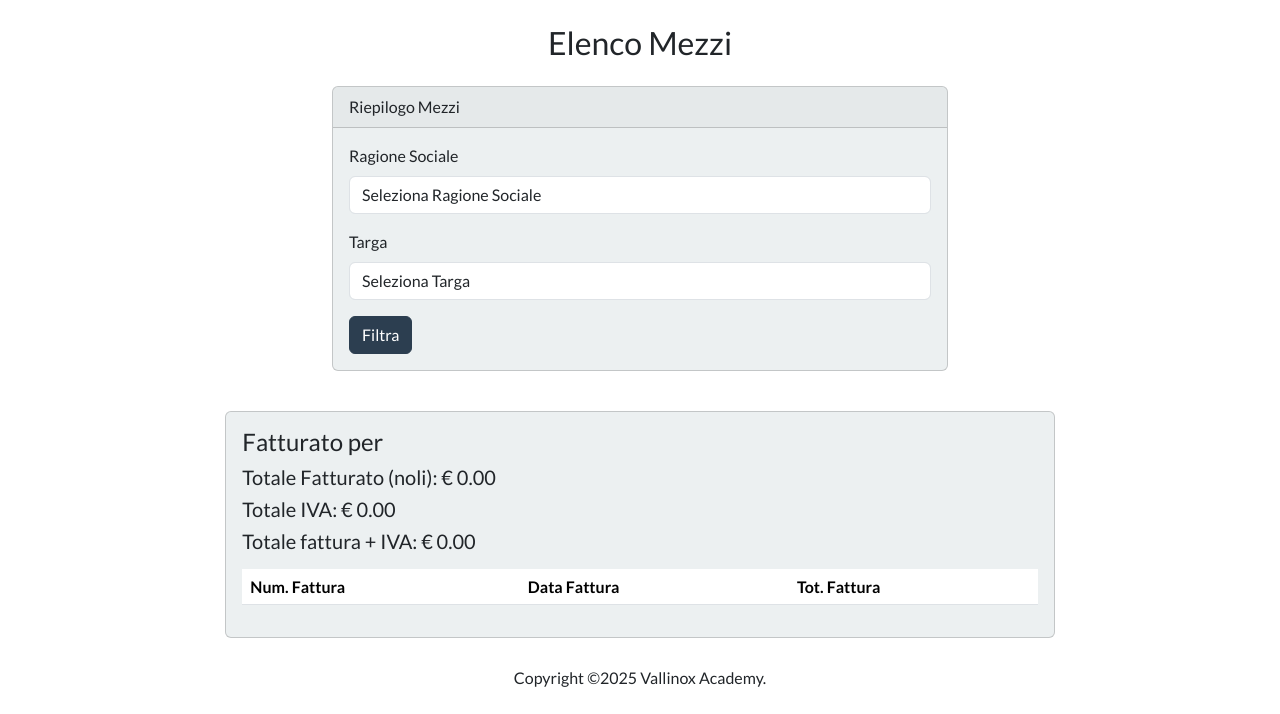
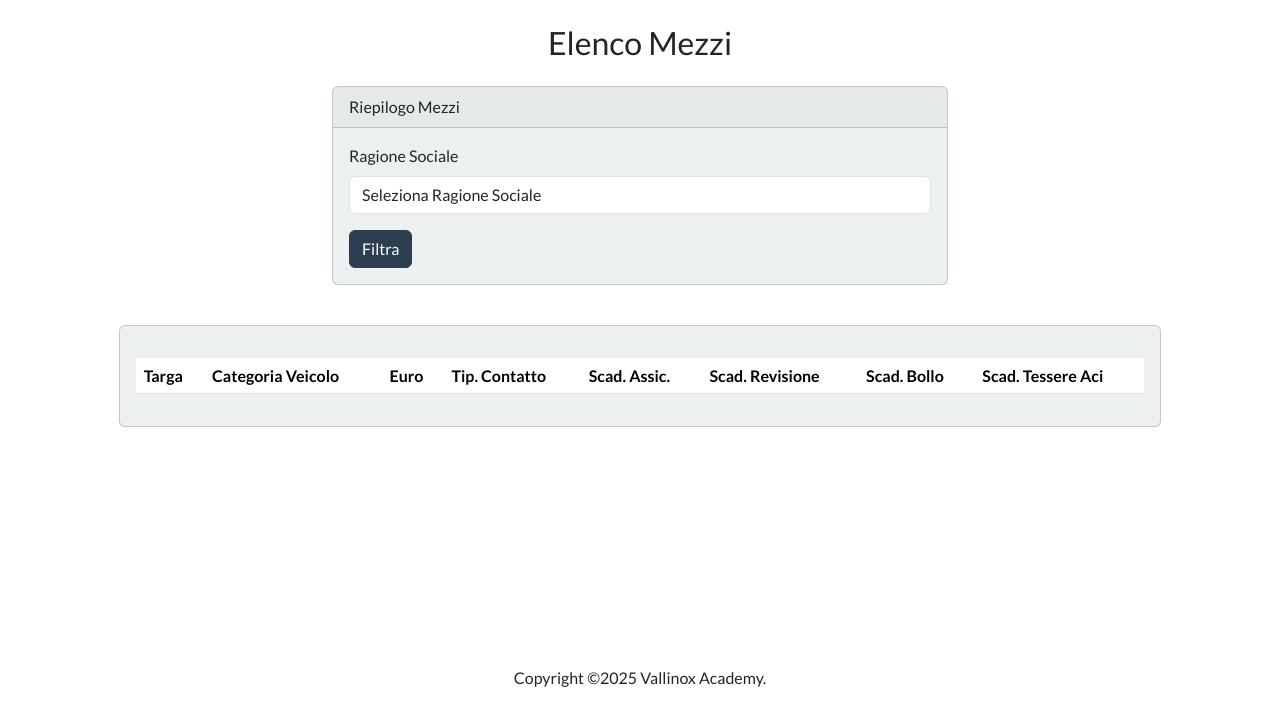
Before and after one commit to Vallinox/Management-Software_Web-Base_SGR, a Django app: page /list/ in a window 1280 px wide. Shown: the part 86-800 px from the top of the page. Run offline with Django 5.2, Linux system fonts and the light colour scheme; tables that the repository leaves empty hold one stand-in row (values such as "Sample post"); lists and menus that the app fills with data are empty; some libraries are stand-ins or nearby versions.

Commit message:
refactor vehicle management templates and views for improved functionality and filtering

```diff
--- a/vehicle/templates/vehicle/add_vehicle.html
+++ b/vehicle/templates/vehicle/add_vehicle.html
@@ -15,7 +15,7 @@
                 <i class="fa-solid fa-truck fa-lg"></i> Nuovo Mezzo
             </div>
             <div class="card-body">
-                <form id="vehicle-form" action="{% url 'add' %}" method="POST">
+                <form id="vehicle-form" action="{% url 'vehicle:add_vehicle' %}" method="POST">
                     {% csrf_token %}
 
                     <div class="form-grid">
--- a/vehicle/templates/vehicle/list_vehicle.html
+++ b/vehicle/templates/vehicle/list_vehicle.html
@@ -11,51 +11,60 @@
 
                 <!-- Dropdown Ragione Sociale -->
                 <div class="mb-3">
-                    <label for="company_name" class="form-label">Ragione Sociale</label>
-                    <select id="company_name" class="form-control">
+                    <label for="company_own" class="form-label">Ragione Sociale</label>
+                    <select id="company_own" class="form-control">
                         <option value="">Seleziona Ragione Sociale</option>
-                        {% for company in company_names %}
-                        <option value="{{ company.company_name }}">{{ company.company_name }}</option>
+                        {% for company in company_own %}
+                        <option value="{{ company.company_own }}">{{ company.company_own }}</option>
                         {% endfor %}
                     </select>
                 </div>
 
-                <!-- Dropdown Targa -->
+                <!-- Dropdown Targa
                 <div class="mb-3">
                     <label for="invoice_year" class="form-label">Targa</label>
                     <select id="invoice_year" class="form-control">
                         <option value="">Seleziona Targa</option>
-                        {% for year in invoice_years %}
-                        <option value="{{ year.year }}">{{ year.year }}</option>
+                        {% for s_plate in plate %}
+                        <option value="{{ s_plate.plate }}">{{ s_plate.plate }}</option>
                         {% endfor %}
                     </select>
                 </div>
+                 -->
 
                 <!-- Bottone per Filtrare -->
-                <button class="btn btn-primary" onclick="filterInvoices()">Filtra</button>
+                <button class="btn btn-primary" onclick="filterVehicle()">Filtra</button>
             </div>
         </div>
     </div>
 </div>
 
 <div class="row justify-content-center mt-4">
-    <div class="col-8">
+    <div class="col-10">
         <div class="card bg-light mb-3">
             <div class="card-body">
-                <h4 class="card-title">Fatturato per <span id="selected-company"></span>
-                    <span id="year_company"></span>
+                <!--
+                <h4 class="card-title">Prossime scadenze per <span id="selected-vehicle"></span>
+                    <span id="plate-select"></span>
                 </h4>
-                <h5 id="revenue-amount">Totale Fatturato (noli): € 0.00</h5>
-                <h5 id="revenue-iva">Totale IVA: € 0.00</h5>
-                <h5 id="revenue-tot">Totale fattura + IVA: € 0.00</h5>
+                <h5 id="revenue-amount">Scadenza assicurazione: </h5>
+                <h5 id="revenue-iva">Scadenza revisione: </h5>
+                <h5 id="revenue-tot">Scadenze bollo: </h5>
+                <h5 id="revenue-tot">Scadenze tessera ACI: </h5>
+                -->
 
                 <!-- Risultati Fatture -->
-                <table class="table mt-3" id="invoice-table">
+                <table class="table mt-3" id="vehicle-table">
                     <thead>
                     <tr>
-                        <th>Num. Fattura</th>
-                        <th>Data Fattura</th>
-                        <th>Tot. Fattura</th>
+                        <th>Targa</th>
+                        <th>Categoria Veicolo</th>
+                        <th>Euro</th>
+                        <th>Tip. Contatto</th>
+                        <th>Scad. Assic.</th>
+                        <th>Scad. Revisione</th>
+                        <th>Scad. Bollo</th>
+                        <th>Scad. Tessere Aci</th>
                     </tr>
                     </thead>
                     <tbody></tbody>
@@ -66,63 +75,32 @@
 </div>
 
 <script>
-    function formatCurrency(value) {
-        return new Intl.NumberFormat('it-IT', { style: 'currency', currency: 'EUR' }).format(value);
-    }
+function filterVehicle() {
+    const companyName = document.getElementById('company_own').value;
 
-    function filterInvoices() {
-        const companyName = document.getElementById('company_name').value;
-        const invoiceYear = document.getElementById('invoice_year').value;
+    fetch(`/vehicles/filter/?company_own=${companyName}`)
+        .then(response => response.json())
+        .then(data => {
+            const tableBody = document.querySelector('#vehicle-table tbody');
+            tableBody.innerHTML = '';  // Pulisce la tabella
 
-        fetch(`/invoices/filter/?company_name=${companyName}&year=${invoiceYear}`)
-            .then(response => {  // Aggiungi questa linea per esaminare la risposta
-            return response.json();
-        })
-            .then(data => {
-            const formattedRevenue = new Intl.NumberFormat('it-IT', {
-                style: 'currency',
-                currency: 'EUR',
-                minimumFractionDigits: 2,
-                maximumFractionDigits: 2
-            }).format(data.revenue);
-
-            const formattedRevenueIVA = new Intl.NumberFormat('it-IT', {
-                style: 'currency',
-                currency: 'EUR',
-                minimumFractionDigits: 2,
-                maximumFractionDigits: 2
-            }).format(data.revenue_iva);
-
-            const formattedRevenue_tot_IVA = new Intl.NumberFormat('it-IT', {
-                style: 'currency',
-                currency: 'EUR',
-                minimumFractionDigits: 2,
-                maximumFractionDigits: 2
-            }).format(data.revenue_tot);
-
-            // Aggiorna la somma del fatturato
-            document.getElementById('revenue-amount').innerHTML = `Totale Fatturato (noli): <strong>${formattedRevenue}</strong>`;
-            document.getElementById('revenue-iva').innerHTML = `Totale IVA: <strong>${formattedRevenueIVA}</strong>`;
-            document.getElementById('revenue-tot').innerHTML = `Totale fattura + IVA: <strong>${formattedRevenue_tot_IVA}</strong>`;
-
-            // Mostra la ragione sociale selezionata
-            document.getElementById('selected-company').innerHTML = `<strong>${companyName}</strong>`;
-            document.getElementById('year_company').innerHTML = ` per l'anno: <strong>${invoiceYear}</strong>`;
-
-            // Aggiorna la tabella delle fatture
-            const tableBody = document.querySelector('#invoice-table tbody');
-            tableBody.innerHTML = '';  // Pulisce la tabella
-            data.invoices.forEach(invoice => {
+            data.vehicles.forEach(vehicle => {
                 const row = document.createElement('tr');
                 row.innerHTML = `
-                <td>${invoice.invoice_number}</td>
-                <td>${invoice.invoice_date}</td>
-                <td><b>${formatCurrency(invoice.freight_cost)}</b></td>`;
-            tableBody.appendChild(row);
-        });
-    })
-        .catch(error => console.error('Errore nel filtro delle fatture:', error));
-    }
+                    <td>${vehicle.plate}</td>
+                    <td>${vehicle.vehicle_category}</td>
+                    <td><b>${vehicle.eur_category}</b></td>
+                    <td>${vehicle.contract_type}</td>
+                    <td>${vehicle.insurance_term_expires}</td>
+                    <td>${vehicle.review_deadline}</td>
+                    <td>${vehicle.bollo_deadline}</td>
+                    <td>${vehicle.aci_card_deadline}</td>
+                `;
+                tableBody.appendChild(row);
+            });
+        })
+        .catch(error => console.error('Errore nel filtro dei mezzi:', error));
+}
 </script>
 
 {% endblock %}
--- a/vehicle/urls.py
+++ b/vehicle/urls.py
@@ -5,4 +5,5 @@ app_name = 'vehicle'
 urlpatterns = [
     path('list/', views.list_vehicle, name='list_vehicle'),
     path('add_vehicle/', views.add_vehicle, name='add_vehicle'),
+    path('vehicles/filter/', views.filter_vehicle, name='filter_vehicles'),
 ]
--- a/vehicle/views.py
+++ b/vehicle/views.py
@@ -9,30 +9,61 @@ from django.urls import reverse
 
 
 def add_vehicle(request):
-    if request.method == 'POST':
+    if request.method == "POST":
         form = VehicleForm(request.POST)
         if form.is_valid():
             new_vehicle = form.save()
 
             # Se la richiesta è AJAX, restituiamo JSON
-            if request.headers.get('X-Requested-With') == 'XMLHttpRequest':
-                return JsonResponse({"success": True, "message": "Mezzo aggiunto con successo!"})
+            if request.headers.get("X-Requested-With") == "XMLHttpRequest":
+                return JsonResponse(
+                    {"success": True, "message": "Mezzo aggiunto con successo!"}
+                )
 
             # Se non è AJAX, torniamo alla pagina normalmente
-            return render(request, 'vehicle/add_vehicle.html', {
-                'form': VehicleForm(),
-                'success': True
-            })
+            return render(
+                request,
+                "vehicle/add_vehicle.html",
+                {"form": VehicleForm(), "success": True},
+            )
         # Se il form non è valido, restituiamo gli errori in JSON se la richiesta è AJAX
-        if request.headers.get('X-Requested-With') == 'XMLHttpRequest':
+        if request.headers.get("X-Requested-With") == "XMLHttpRequest":
             return JsonResponse({"success": False, "errors": form.errors}, status=400)
     else:
         form = VehicleForm()
 
-    return render(request, 'vehicle/add_vehicle.html', {
-        'form': form
-    })
+    return render(request, "vehicle/add_vehicle.html", {"form": form})
+
 
 def list_vehicle(request):
+    # Ottieni tutti i nomi di ragione sociale unici
+    company_names = Vehicle.objects.values("company_own").distinct()
 
-    return render(request, 'vehicle/list_vehicle.html')
+    # Ottieni tutti gli anni unici dalle date delle fatture
+    plate = Vehicle.objects.values("plate").values().distinct()
+
+    context = {"company_own": company_names, "plate": plate}
+    return render(request, "vehicle/list_vehicle.html", context)
+
+
+def filter_vehicle(request):
+    company_own = request.GET.get('company_own')
+    vehicles = Vehicle.objects.all()
+
+    # Filtra per nome dell'azienda
+    if company_own:
+        vehicle = vehicles.filter(company_own=company_own)
+
+    # Restituisci i risultati come JSON
+    vehicle_data = list(vehicles.values(
+        'plate',
+        'vehicle_category',
+        'eur_category',
+        'contract_type',
+        'insurance_term_expires',
+        'review_deadline',
+        'bollo_deadline',
+        'aci_card_deadline'
+    ))
+
+    return JsonResponse({'vehicles': vehicle_data})
```
